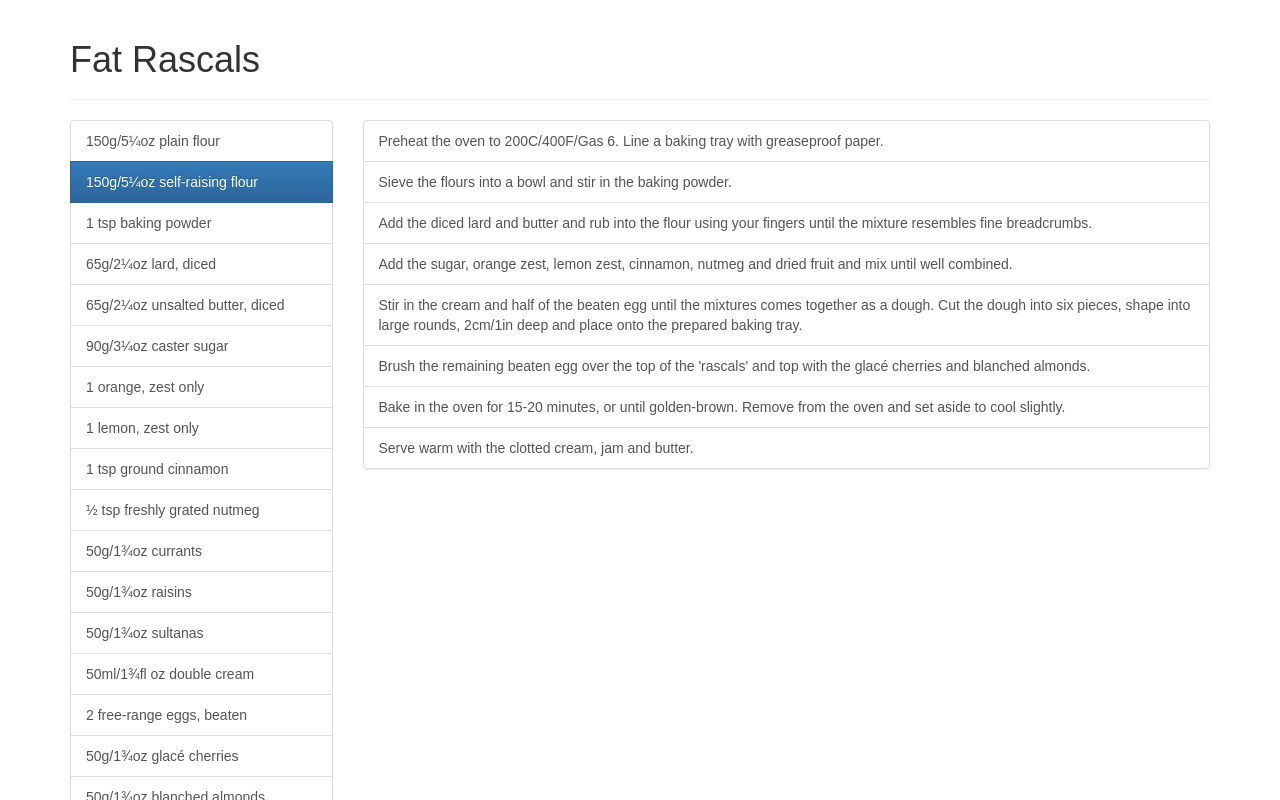
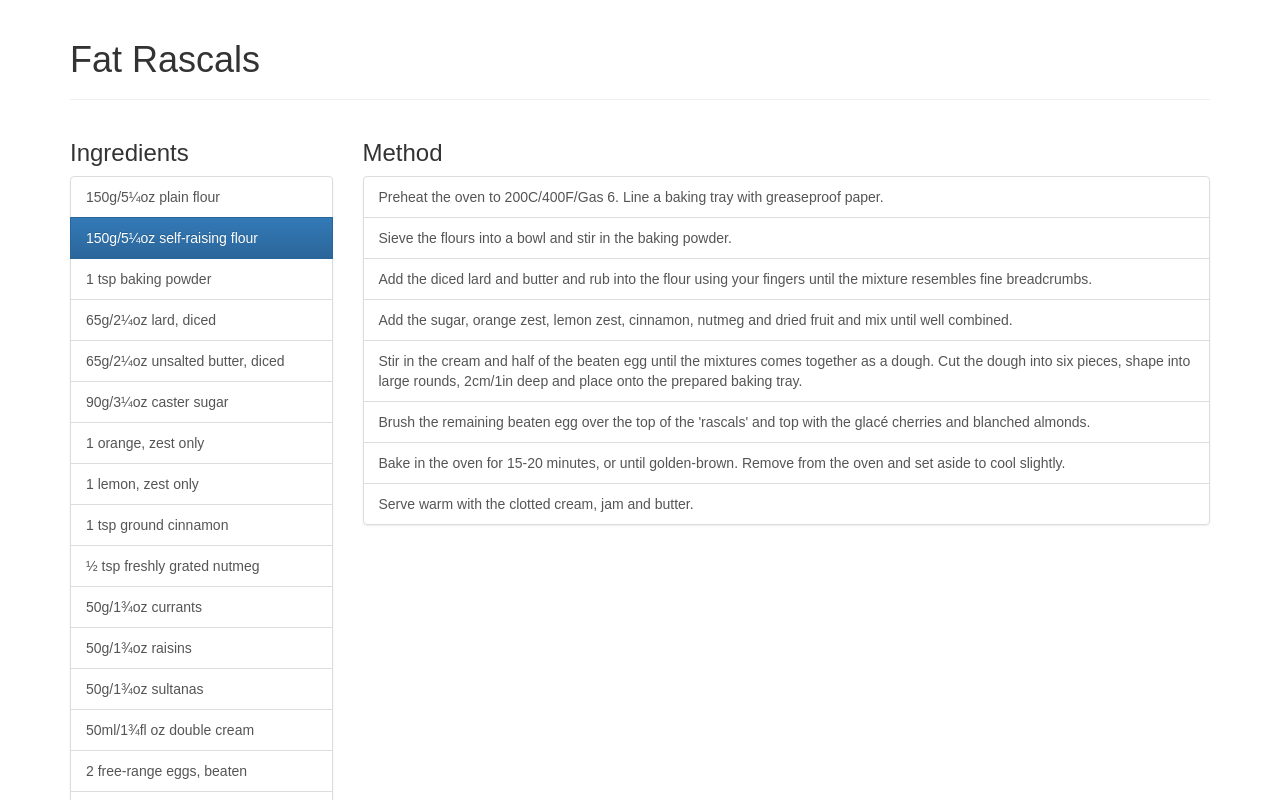
Before and after one commit to dp28/hands-free-recipe-app, a React (Create React App) app: page / in a window 1280 px wide. Shown: the top 800 px of the page. Built offline with nearby package versions, Linux system fonts and the light colour scheme.

Commit message:
Add section titles

```diff
--- a/src/components/Ingredients/Ingredients.js
+++ b/src/components/Ingredients/Ingredients.js
@@ -7,6 +7,8 @@ import { changeFocus } from '../Focus';
 const Path = ['recipe', 'ingredients'];
 
 export const Ingredients = ({ ingredients, focus, focusOn }) => (
+  <div className="Ingredients">
+    <h3>Ingredients</h3>
     <ListGroup>
       {ingredients.map((ingredient, index) => (
         <ListGroupItem key={ingredient} active={focus.isFocused(index)} onClick={focusOn(index)}>
@@ -14,6 +16,7 @@ export const Ingredients = ({ ingredients, focus, focusOn }) => (
         </ListGroupItem>
       ))}
     </ListGroup>
+  </div>
 );
 
 export function mapDispatchToProps(dispatch) {
--- a/src/components/Method/Method.css
+++ b/src/components/Method/Method.css
@@ -1,4 +1,4 @@
-.Method {
+.MethodList{
   list-style-type: decimal;
   list-style-position: inside;
 }
--- a/src/components/Method/Method.js
+++ b/src/components/Method/Method.js
@@ -8,7 +8,9 @@ import './Method.css';
 const Path = ['recipe', 'method'];
 
 export const Method = ({ method, focus, focusOn }) => (
-  <ListGroup className="Method">
+  <div className="Method">
+    <h3>Method</h3>
+    <ListGroup className="MethodList">
       {method.map((methodItem, index) => (
         <ListGroupItem
           key={methodItem}
@@ -20,6 +22,7 @@ export const Method = ({ method, focus, focusOn }) => (
         </ListGroupItem>
       ))}
     </ListGroup>
+  </div>
 );
 
 export function mapDispatchToProps(dispatch) {
```
Lines whose indentation alone changed are shown as unchanged.
